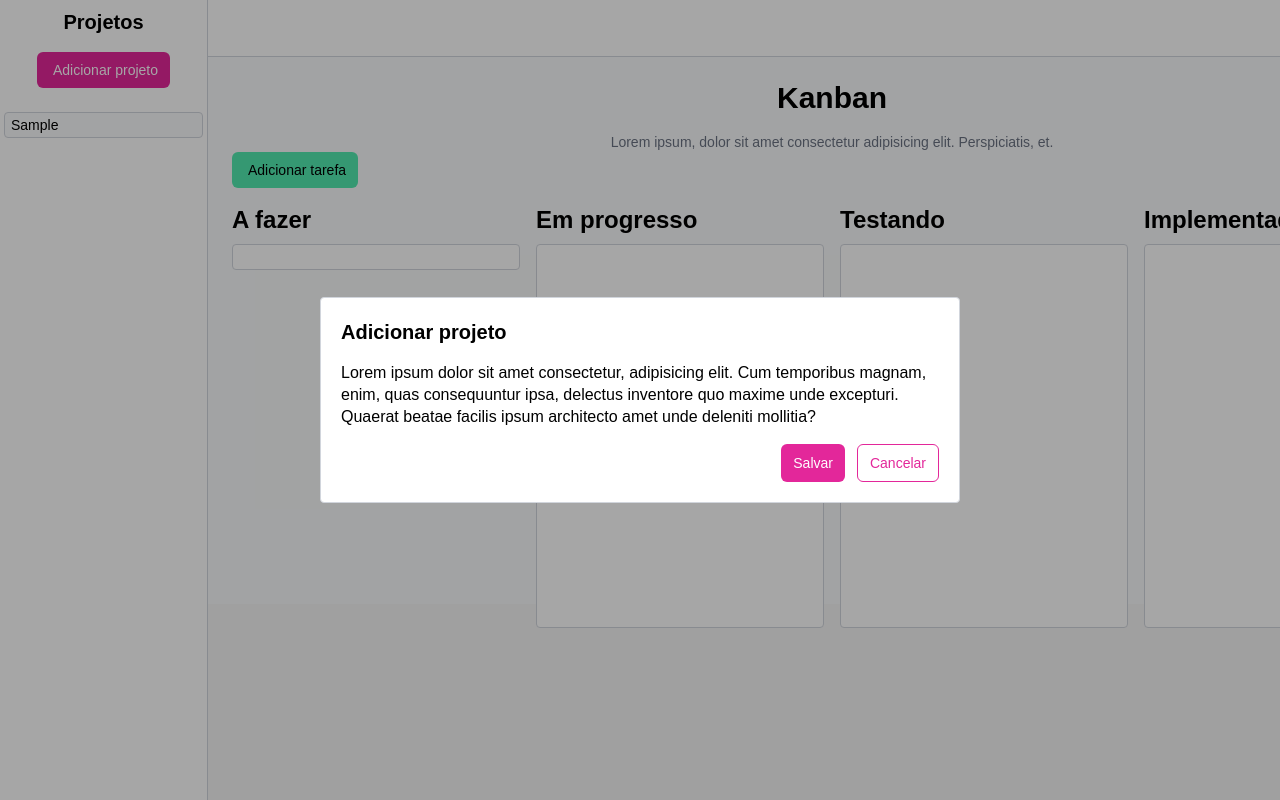
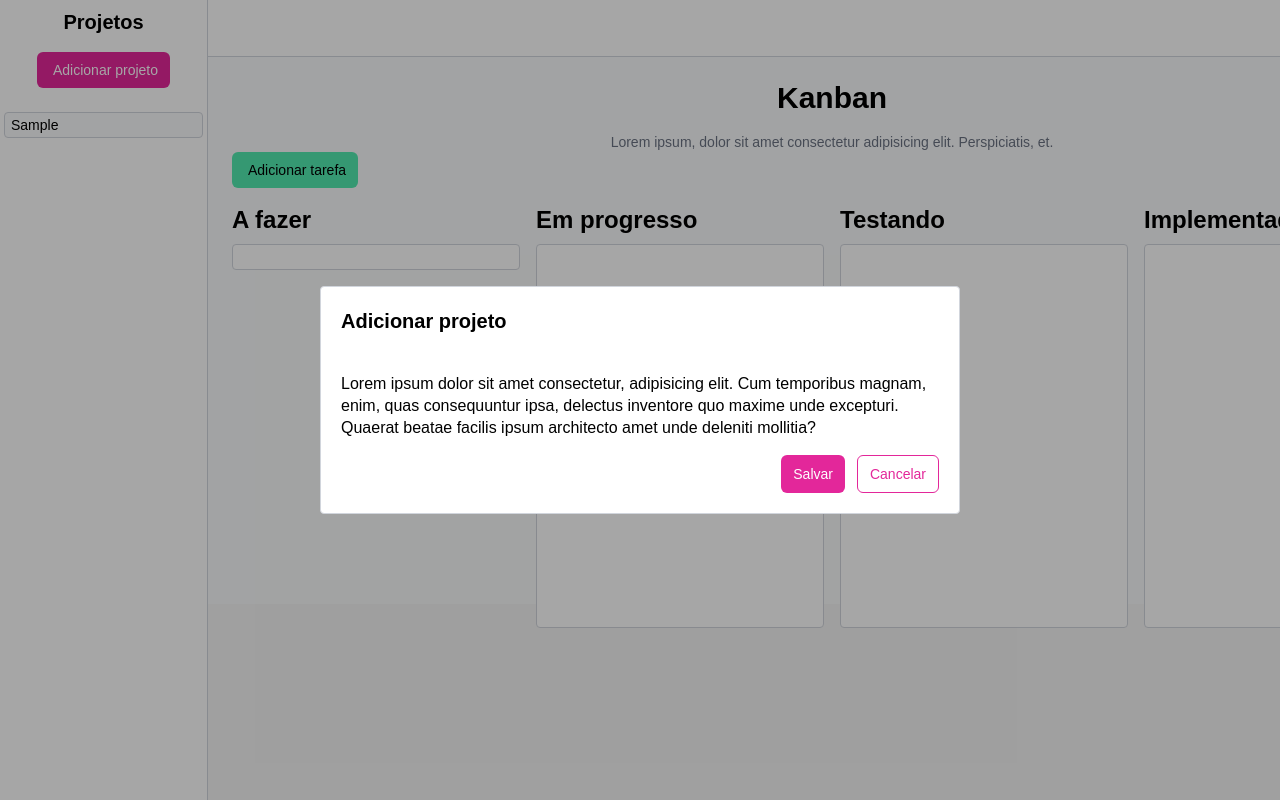
Before and after one commit to marcelosarinho/kanban, a React (Vite) app in the folder frontend/: page / in a window 1280 px wide. Both pictures are taken after typing "Sample" into the empty fields and a click on the button "Adicionar projeto". Shown: the top 800 px of the page. Built offline with nearby package versions, Linux system fonts and the light colour scheme; some icons are missing; a web font is replaced by a local one.

Commit message:
feat: initial form input

```diff
--- a/frontend/src/App.tsx
+++ b/frontend/src/App.tsx
@@ -86,6 +86,9 @@ function App() {
           <ModalClose onClick={() => closeModal('create-project-modal')} />
         </ModalHeader>
         <ModalBody>
+          <form>
+            <input type="text" />
+          </form>
           <p>Lorem ipsum dolor sit amet consectetur, adipisicing elit. Cum temporibus magnam, enim, quas consequuntur ipsa, delectus inventore quo maxime unde excepturi. Quaerat beatae facilis ipsum architecto amet unde deleniti mollitia?</p>
         </ModalBody>
         <ModalFooter>
```
